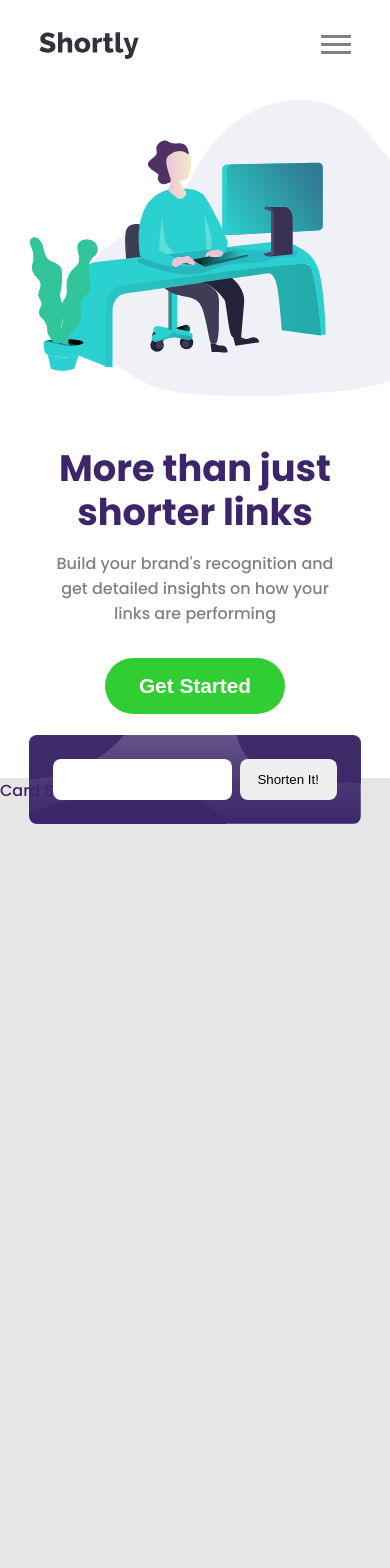
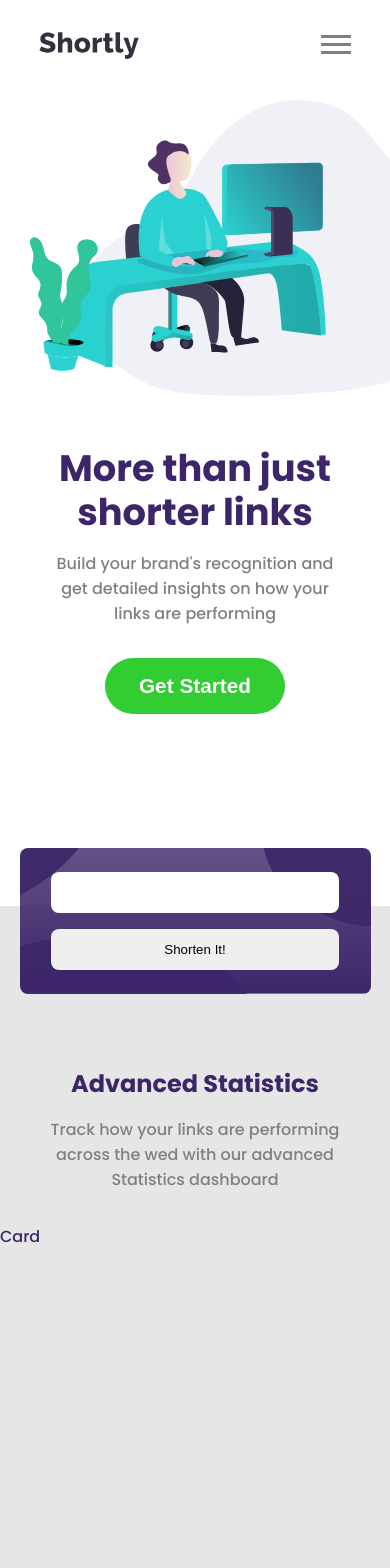
Before and after one commit to bakemonostan/url-shortener, a React (Create React App) app: page / in a window 390 px wide. Shown: the top 1568 px of the page. Built offline with nearby package versions, Linux system fonts and the light colour scheme; no server answers.

Commit message:
input responsive

```diff
--- a/src/components/CardSection.jsx
+++ b/src/components/CardSection.jsx
@@ -1,12 +1,41 @@
 import styled from 'styled-components';
+import Card from './common/Card';
+import { HeroWrapper } from './Hero';
 
 const Wrapper = styled.section`
-  /* margin: 3rem; */
   background-color: hsl(0, 0%, 90%);
   height: 100vh;
+  padding-top: 10rem;
+
+  @media (min-width: 765px) {
+    padding-top: 2rem;
+  }
+`;
+
+const Info = styled(HeroWrapper)`
+  @media (min-width: 765px) {
+    text-align: center;
+  }
+`;
+
+const CardWrapper = styled.div`
+  display: flex;
 `;
 
 const CardSection = () => {
-  return <Wrapper>Card Section</Wrapper>;
+  return (
+    <Wrapper>
+      <Info>
+        <h2>Advanced Statistics</h2>
+        <p>
+          Track how your links are performing across the wed with our advanced
+          Statistics dashboard
+        </p>
+      </Info>
+      <CardWrapper>
+        <Card />
+      </CardWrapper>
+    </Wrapper>
+  );
 };
 export default CardSection;
--- a/src/components/Hero.jsx
+++ b/src/components/Hero.jsx
@@ -7,13 +7,13 @@ const Wrapper = styled.section`
   flex-direction: column;
   position: relative;
   max-width: 575px;
-  margin: 0 auto 4rem;
-  /* height: 80vh; */
+  margin: 0 auto 12rem;
 
   @media (min-width: 765px) {
     flex-direction: row-reverse;
     max-width: 2500px;
     width: 90%;
+    margin: 0 auto 4rem;
   }
 `;
 
@@ -41,7 +41,7 @@ const ImgWrapper = styled.div`
   }
 `;
 
-const HeroWrapper = styled.div`
+export const HeroWrapper = styled.div`
   text-align: center;
   max-width: 320px;
   margin: 0 auto;
--- a/src/components/common/InputBar.jsx
+++ b/src/components/common/InputBar.jsx
@@ -13,23 +13,34 @@ const Wrapper = styled.div`
   background-position: center;
   position: absolute;
   padding: 1.5rem;
-  width: 85%;
-  bottom: -110px;
+  width: 90%;
+  bottom: -280px;
   right: 0;
   left: 0;
   margin: 0 auto;
   display: flex;
+  flex-direction: column;
   justify-content: center;
+  align-items: center;
   border-radius: 8px;
   object-fit: contain;
+  gap: 1rem;
 
   input {
-    display: inline;
     padding: 0.8rem;
-    width: 80%;
-    margin-right: 0.5rem;
+    width: 95%;
     border-radius: 8px;
     border: none;
+  }
+
+  @media (min-width: 765px) {
+    flex-direction: row;
+    bottom: -110px;
+    gap: 0.5rem;
+
+    input {
+      margin-right: 0.5rem;
+    }
   }
 `;
 
@@ -37,7 +48,11 @@ const InputBtn = styled.button`
   padding: 0.8rem;
   border-radius: 8px;
   border: none;
-  width: 120px;
+  width: 95%;
+
+  @media (min-width: 765px) {
+    width: 120px;
+  }
 `;
 
 const InputBar = () => {
```
